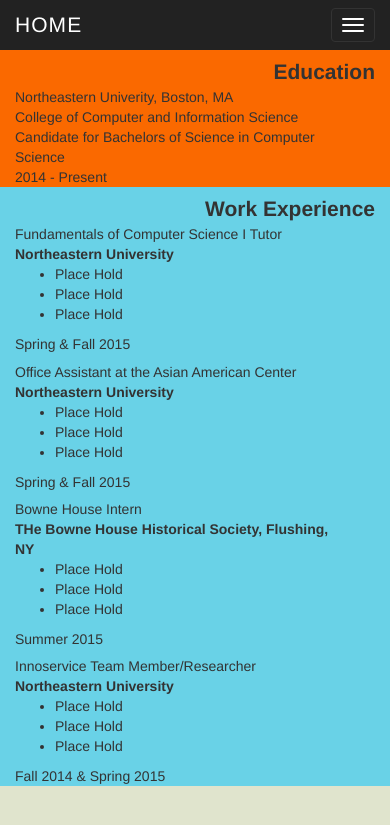
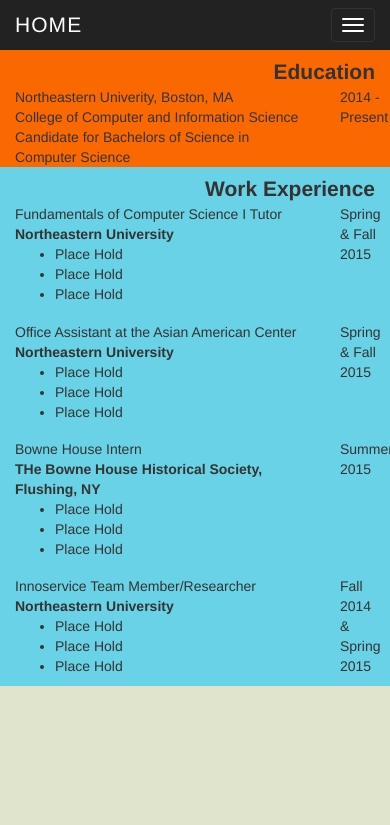
Before and after one commit to Guo-William/Personal-Website, a PHP site: page /pages/Resume.php in a window 390 px wide. Shown: the top 825 px of the page. Run offline with PHP 8.4, Linux system fonts and the light colour scheme; some libraries are stand-ins or nearby versions.

Commit message:
Date is now back on the side

```diff
--- a/pages/Resume.php
+++ b/pages/Resume.php
@@ -27,13 +27,13 @@
         <div class="col-xs-12 col-sm-12 col-md-2 col-lg-2">
           <b class="resume-title">Education</b>
         </div>
-        <div class="col-xs-11 col-sm-9 col-md-8 col-lg-8">
+        <div class="col-xs-10 col-sm-9 col-md-8 col-lg-8">
           Northeastern Univerity, Boston, MA<br>
           College of Computer and Information Science<br>
           Candidate for Bachelors of Science in Computer Science
         </div>
 
-        <div class="col-xs-12 col-sm-1 col-md-1 col-lg-1">
+        <div class="col-xs-1 col-sm-1 col-md-1 col-lg-1">
           <span class="resume-dates">2014 - Present</span>
         </div>
       </div>
@@ -43,7 +43,7 @@
           <b class="resume-title">Work Experience</b>
         </div>
 
-        <div class="col-xs-11 col-sm-9 col-md-8 col-lg-8">
+        <div class="col-xs-10 col-sm-9 col-md-8 col-lg-8">
           Fundamentals of Computer Science I Tutor<br>
           <b>Northeastern University</b>
           <ul>
@@ -52,13 +52,13 @@
             <li>Place Hold</li>
           </ul>
         </div>
-        <div class="col-xs-12 col-sm-1 col-md-1 col-lg-1">
+        <div class="col-xs-1 col-sm-1 col-md-1 col-lg-1">
           <span class="resume-dates">Spring & Fall 2015</span>
         </div>
       </div>
 
       <div class="row row-top-buffer work-exp-color">
-        <div class="col-xs-11 col-sm-9 col-md-8 col-lg-8 col-md-offset-2 col-lg-offset-2">
+        <div class="col-xs-10 col-sm-9 col-md-8 col-lg-8 col-md-offset-2 col-lg-offset-2">
           Office Assistant at the Asian American Center<br>
           <b>Northeastern University</b>
           <ul>
@@ -67,13 +67,13 @@
             <li>Place Hold</li>
           </ul>
         </div>
-        <div class="col-xs-12 col-sm-1 col-md-1 col-lg-1">
+        <div class="col-xs-1 col-sm-1 col-md-1 col-lg-1">
           <span class="resume-dates">Spring & Fall 2015</span>
         </div>
       </div>
 
       <div class="row row-top-buffer work-exp-color">
-        <div class="col-xs-11 col-sm-9 col-md-8 col-lg-8 col-md-offset-2 col-lg-offset-2">
+        <div class="col-xs-10 col-sm-9 col-md-8 col-lg-8 col-md-offset-2 col-lg-offset-2">
           Bowne House Intern<br>
           <b>THe Bowne House Historical Society, Flushing, NY</b>
           <ul>
@@ -82,13 +82,13 @@
             <li>Place Hold</li>
           </ul>
         </div>
-        <div class="col-xs-12 col-sm-1 col-md-1 col-lg-1">
+        <div class="col-xs-1 col-sm-1 col-md-1 col-lg-1">
           <span class="resume-dates">Summer 2015</span>
         </div>
       </div>
 
       <div class="row row-top-buffer work-exp-color">
-        <div class="col-xs-11 col-sm-9 col-md-8 col-lg-8 col-md-offset-2 col-lg-offset-2">
+        <div class="col-xs-10 col-sm-9 col-md-8 col-lg-8 col-md-offset-2 col-lg-offset-2">
           Innoservice Team Member/Researcher<br>
           <b>Northeastern University</b>
           <ul>
@@ -97,7 +97,7 @@
             <li>Place Hold</li>
           </ul>
         </div>
-        <div class="col-xs-12 col-sm-1 col-md-1 col-lg-1">
+        <div class="col-xs-1 col-sm-1 col-md-1 col-lg-1">
           <span class="resume-dates">Fall 2014 & Spring 2015</span>
         </div>
       </div>
```
